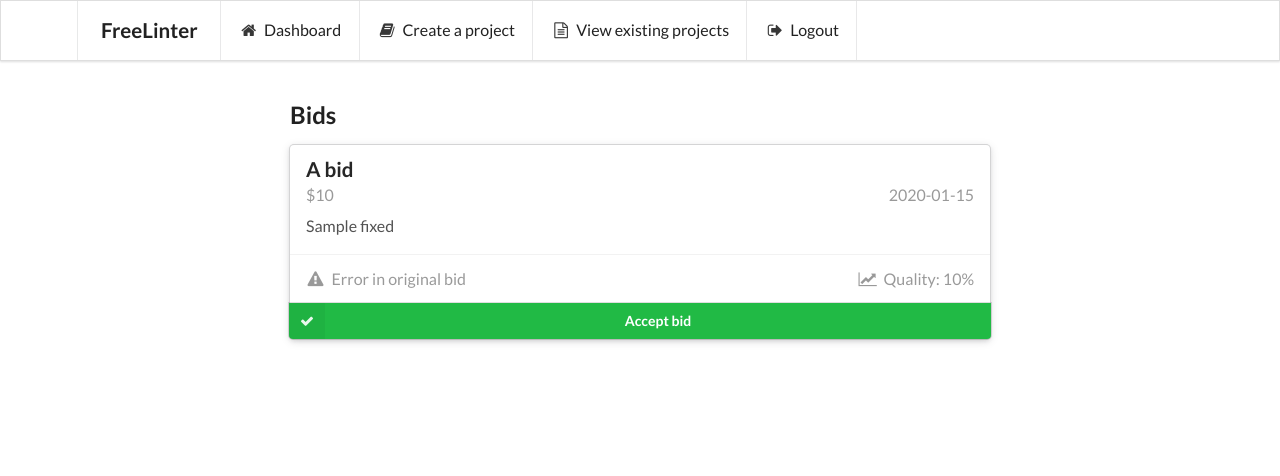
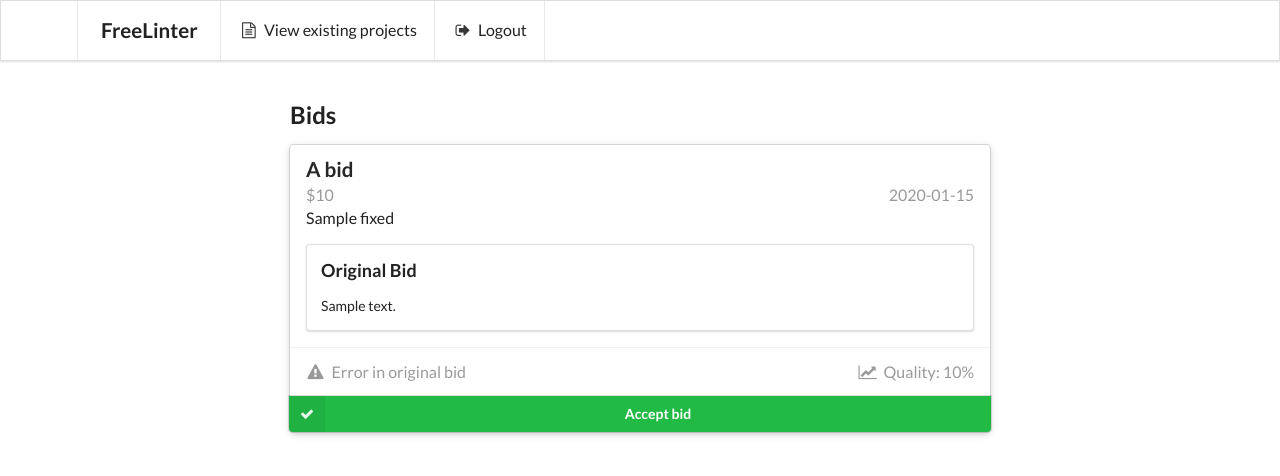
Before and after one commit to Eusaybia/project-hybrid, a Django app: template hybridapp/templates/hybridapp/projectbids.html in a window 1280 px wide. Shown: the top 476 px of the page. Run offline with Django 3.2, Linux system fonts and the light colour scheme; the template is opened without the code that fills it: most values are stand-ins (such as "Sample title", 1, 10 or a date in 2020); parts of the project's set-up code (start-up, migrations or seed data) failed here and were passed over; some libraries are stand-ins or nearby versions.

Commit message:
Changed navbar and bids view

```diff
--- a/hybridapp/templates/hybridapp/includes/_navbar.html
+++ b/hybridapp/templates/hybridapp/includes/_navbar.html
@@ -3,14 +3,14 @@
         <div class="ui header item">
             FreeLinter
         </div>
-        <a class="item" href="{% url 'hybridapp:dashboard' %}">
+        <!-- <a class="item" href="{% url 'hybridapp:dashboard' %}">
             <i class="home icon"></i>
             Dashboard
         </a>
         <a class="item" href="{% url 'hybridapp:new' %}">
             <i class="book icon"></i>
             Create a project
-        </a>
+        </a> -->
         <a class="item" href="{% url 'hybridapp:projects' %}">
             <i class="file text outline icon"></i>
             View existing projects
--- a/hybridapp/templates/hybridapp/projectbids.html
+++ b/hybridapp/templates/hybridapp/projectbids.html
@@ -14,18 +14,19 @@
                 <span class="right floated time">{{ bid.submitdate|naturaltime }}</span>
                 <span class="amount">${{ bid.amount }}</span>
             </div>
-            <div class="description fixed">
+            <div class="description-fixed">
                 <p>{{ bid.fixed }}</p>
             </div>
-            <div class="description orginal" style="display:none;">
+            <div class="ui segment description-orginal">
+                <h3>Original Bid</h3>
                 <p>{{ bid.description }}</p>
             </div>
         </div>
         <div class="extra content">
-            <a class="errors">
+            <span class="errors">
                 <i class="warning sign icon"></i>
                 {{ bid.num_errors }} Error{{  bid.num_errors|pluralize }} in original bid
-            </a>
+            </span>
             <span class="right floated num-errors">
                 <i class="line chart icon"></i>
                 Quality: {{ bid.quality_score|floatformat }}%
@@ -38,12 +39,3 @@
     {% endfor %}
 </div>
 {% endblock %}
-{% block javascript %}
-<script>
-    $(function() {
-        $(".errors").click(function() {
-            $(this).parent().parent().find(".description").toggle(400);
-        });
-    });
-</script>
-{% endblock %}
--- a/hybridapp/views.py
+++ b/hybridapp/views.py
@@ -18,7 +18,7 @@ def home(request):
 
 # Dashboard
 def dashboard(request):
-    return render(request, 'hybridapp/dashboard.html')
+    return HttpResponseRedirect(reverse('hybridapp:projects'))
 
 # Projects
 def projects(request):
```
